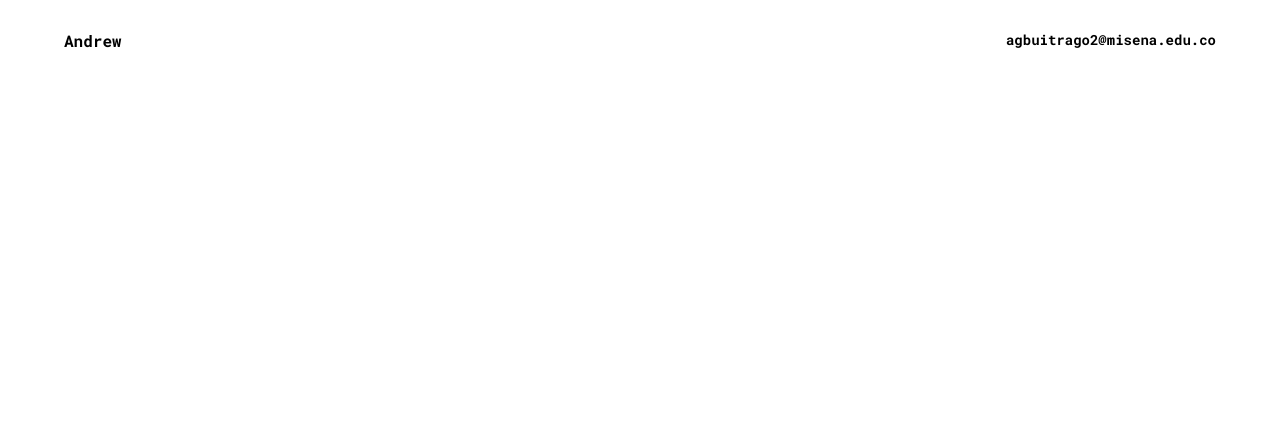
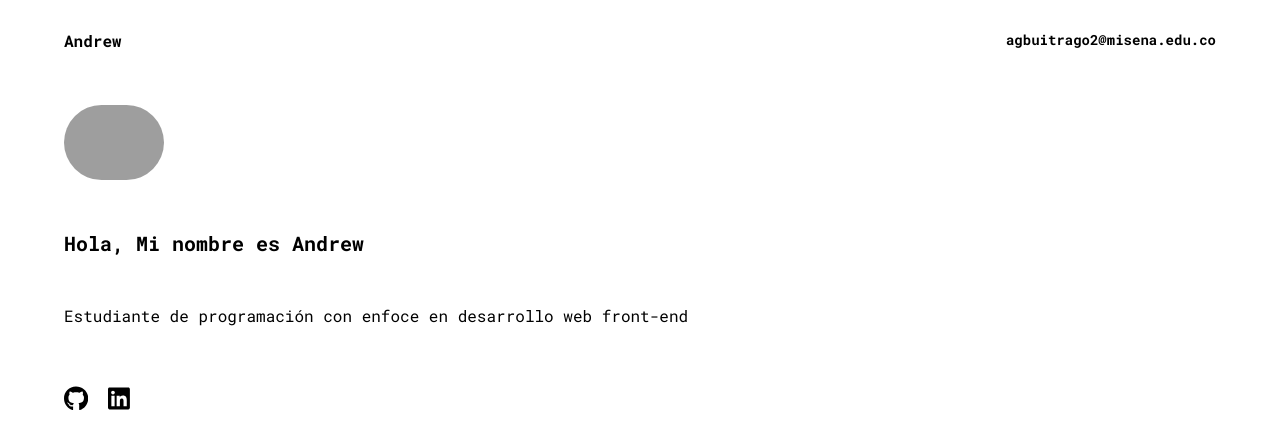
Before and after one commit to Andew22/Portafolioo, a plain HTML site: page index.html in a window 1280 px wide. Drawn offline with Linux system fonts and the light colour scheme; grey boxes are pictures that could not be loaded.

Commit message:
Creacion de la estructura de kla seccion de presentacion y los estilos

```diff
--- a/index.html
+++ b/index.html
@@ -35,6 +35,52 @@
 
     </header>
 
+    <main class="principal">
+
+        <section class="principal__presentacion">
+
+
+            <img src=https://media-exp1.licdn.com/dms/image/C4D03AQGjSqzmebF8Ng/profile-displayphoto-shrink_800_800/0/1646006881007?e=1651708800&v=beta&t=dF-a5WY5BTwu7SnXghYv_kxofeHMwEKyne9xyC5RAn4
+                alt="">
+
+            <h1><span>&#160;</span>Hola, Mi nombre es Andrew </h1>
+
+            <p>Estudiante de programación con enfoce en desarrollo web front-end</p>
+
+            <ul class="principal__presentacion__iconos">
+                <li>
+                    <a href="https://github.com/Andew22">
+                        <svg xmlns="http://www.w3.org/2000/svg" viewBox="0 0 496 512">
+                            <!--! Font Awesome Pro 6.0.0 by @fontawesome - https://fontawesome.com License - https://fontawesome.com/license (Commercial License) Copyright 2022 Fonticons, Inc. -->
+                            <path
+                                d="M165.9 397.4c0 2-2.3 3.6-5.2 3.6-3.3.3-5.6-1.3-5.6-3.6 0-2 2.3-3.6 5.2-3.6 3-.3 5.6 1.3 5.6 3.6zm-31.1-4.5c-.7 2 1.3 4.3 4.3 4.9 2.6 1 5.6 0 6.2-2s-1.3-4.3-4.3-5.2c-2.6-.7-5.5.3-6.2 2.3zm44.2-1.7c-2.9.7-4.9 2.6-4.6 4.9.3 2 2.9 3.3 5.9 2.6 2.9-.7 4.9-2.6 4.6-4.6-.3-1.9-3-3.2-5.9-2.9zM244.8 8C106.1 8 0 113.3 0 252c0 110.9 69.8 205.8 169.5 239.2 12.8 2.3 17.3-5.6 17.3-12.1 0-6.2-.3-40.4-.3-61.4 0 0-70 15-84.7-29.8 0 0-11.4-29.1-27.8-36.6 0 0-22.9-15.7 1.6-15.4 0 0 24.9 2 38.6 25.8 21.9 38.6 58.6 27.5 72.9 20.9 2.3-16 8.8-27.1 16-33.7-55.9-6.2-112.3-14.3-112.3-110.5 0-27.5 7.6-41.3 23.6-58.9-2.6-6.5-11.1-33.3 2.6-67.9 20.9-6.5 69 27 69 27 20-5.6 41.5-8.5 62.8-8.5s42.8 2.9 62.8 8.5c0 0 48.1-33.6 69-27 13.7 34.7 5.2 61.4 2.6 67.9 16 17.7 25.8 31.5 25.8 58.9 0 96.5-58.9 104.2-114.8 110.5 9.2 7.9 17 22.9 17 46.4 0 33.7-.3 75.4-.3 83.6 0 6.5 4.6 14.4 17.3 12.1C428.2 457.8 496 362.9 496 252 496 113.3 383.5 8 244.8 8zM97.2 352.9c-1.3 1-1 3.3.7 5.2 1.6 1.6 3.9 2.3 5.2 1 1.3-1 1-3.3-.7-5.2-1.6-1.6-3.9-2.3-5.2-1zm-10.8-8.1c-.7 1.3.3 2.9 2.3 3.9 1.6 1 3.6.7 4.3-.7.7-1.3-.3-2.9-2.3-3.9-2-.6-3.6-.3-4.3.7zm32.4 35.6c-1.6 1.3-1 4.3 1.3 6.2 2.3 2.3 5.2 2.6 6.5 1 1.3-1.3.7-4.3-1.3-6.2-2.2-2.3-5.2-2.6-6.5-1zm-11.4-14.7c-1.6 1-1.6 3.6 0 5.9 1.6 2.3 4.3 3.3 5.6 2.3 1.6-1.3 1.6-3.9 0-6.2-1.4-2.3-4-3.3-5.6-2z" />
+                        </svg>
+                    </a>
+                </li>
+                <li>
+                    <a href="https://www.linkedin.com/in/andrew-buitrago-huertas/">
+
+                        <svg xmlns="http://www.w3.org/2000/svg" viewBox="0 0 448 512">
+                            <!--! Font Awesome Pro 6.0.0 by @fontawesome - https://fontawesome.com License - https://fontawesome.com/license (Commercial License) Copyright 2022 Fonticons, Inc. -->
+                            <path
+                                d="M416 32H31.9C14.3 32 0 46.5 0 64.3v383.4C0 465.5 14.3 480 31.9 480H416c17.6 0 32-14.5 32-32.3V64.3c0-17.8-14.4-32.3-32-32.3zM135.4 416H69V202.2h66.5V416zm-33.2-243c-21.3 0-38.5-17.3-38.5-38.5S80.9 96 102.2 96c21.2 0 38.5 17.3 38.5 38.5 0 21.3-17.2 38.5-38.5 38.5zm282.1 243h-66.4V312c0-24.8-.5-56.7-34.5-56.7-34.6 0-39.9 27-39.9 54.9V416h-66.4V202.2h63.7v29.2h.9c8.9-16.8 30.6-34.5 62.9-34.5 67.2 0 79.7 44.3 79.7 101.9V416z" />
+                        </svg>
+                    </a>
+                </li>
+                <li></li>
+            </ul>
+
+        </section>
+
+
+
+
+
+
+
+
+    </main>
+
 
 
 
--- a/styles/style.css
+++ b/styles/style.css
@@ -34,10 +34,10 @@ body{
 
 .navegacion{
     height: 10vh;
-
     display:flex;
     justify-content:center;
     align-items: center;
+
 }
 
 .navegacion__elementos li img{
@@ -70,3 +70,80 @@ body{
     width: 90%;
 
 }
+
+
+
+/*ESTILOS PARA LA EL CONTENIDO PRINCIPAL */
+
+
+.principal{
+    width: 100%;
+    margin:0 auto;
+}
+
+.principal h1{
+ font-size:2rem;
+}
+
+.principal h1 span {
+    position:absolute;
+    right:0;
+    width:10;
+    background: white;
+
+    animation: escribir 3s steps(15)  alternate;
+
+}
+
+@keyframes escribir {
+    from { width: 100% }
+    to { width:0}
+}
+
+
+/*ESTILOS PARA PRESENTACION */
+
+.principal__presentacion  {
+  height:45vh;
+  display: flex;
+  flex-direction: column;
+  justify-content: space-around;
+  width:90%;
+  margin: 0 auto;
+
+}
+
+.principal__presentacion img {
+    width:100px;
+    border-radius: 50px;
+  }
+
+
+.principal__presentacion p{
+    font-size: 1.6rem;
+}
+
+
+
+.principal__presentacion__iconos li svg {
+    height: 25px;
+
+}
+
+
+.principal__presentacion__iconos li   {
+   list-style: none;
+
+}
+.principal__presentacion__iconos li a  {
+
+      cursor: pointer;
+ }
+
+
+.principal__presentacion__iconos{
+    margin-top: 10px;
+    display: flex;
+    gap: 20px;
+
+}
```
Also changed, not shown: assets/img/46c1136a-8602-4447-88de-aadafd3fac89.jpg (added), assets/img/595c0f64-712d-4411-8c41-4ad95254af14.jpg (added), assets/img/foto.webp (added). Lines whose indentation alone changed are shown as unchanged.
